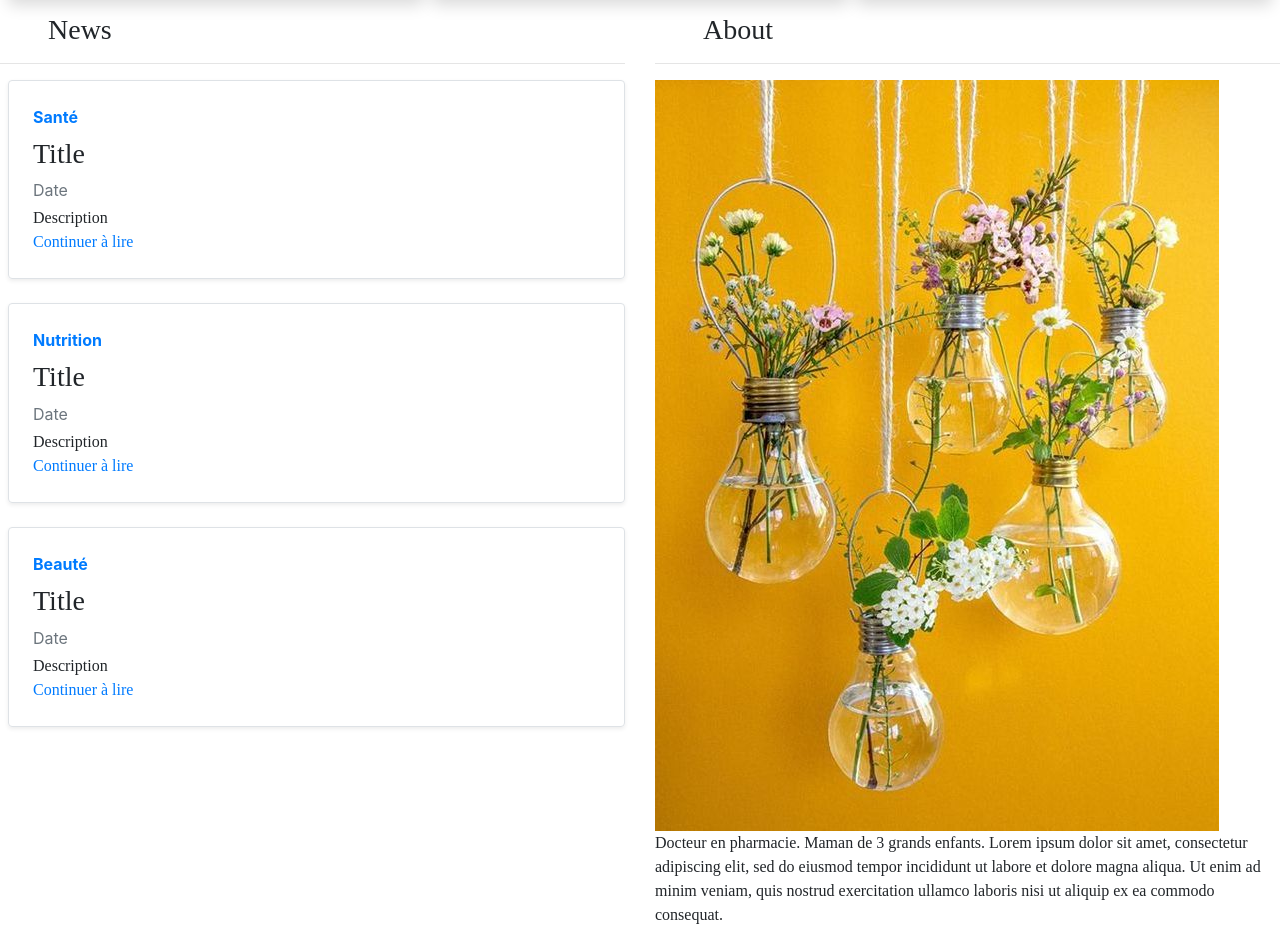
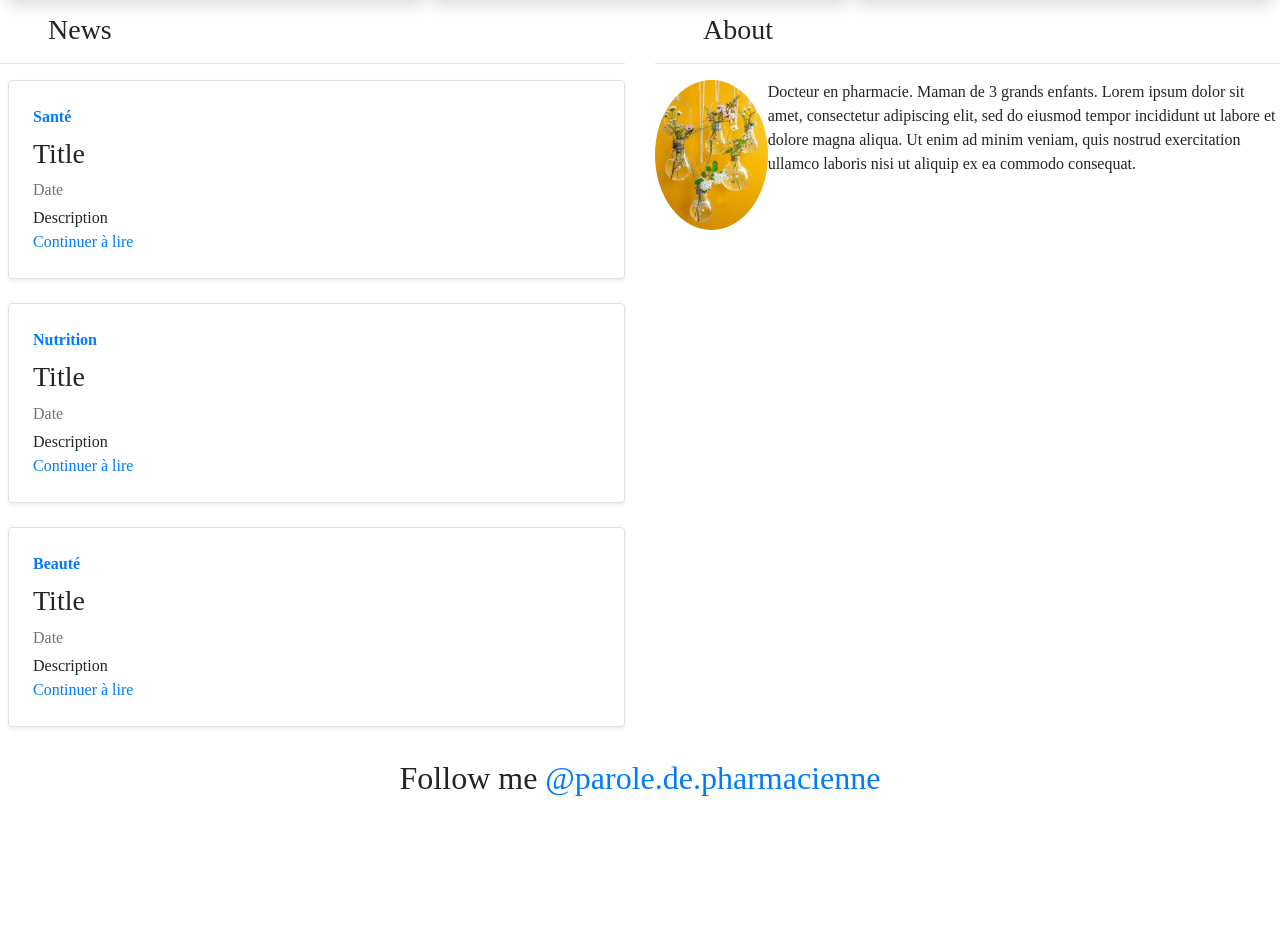
Before and after one commit to leo411/Parole-de-pharmacienne, a Gatsby site: page / in a window 1280 px wide. Shown: the part 973-1903 px from the top of the page. After the commit the page ends 1802 px from the top, so only its background shows below. Built offline with nearby package versions, Linux system fonts and the light colour scheme; Gatsby itself is replaced by a stand-in of ours; a web font is replaced by a local one.

Commit message:
cleanup of the bio

```diff
--- a/src/components/bio.js
+++ b/src/components/bio.js
@@ -1,92 +1,22 @@
-/**
- * Bio component that queries for data
- * with Gatsby's StaticQuery component
- *
- * See: https://www.gatsbyjs.org/docs/static-query/
- */
-
 import React from 'react'
-import { StaticQuery, graphql } from 'gatsby'
-import styled from 'styled-components'
 import decomaison from '../images/decomaison.jpg'
 
-function Bio() {
-    return (
-        <StaticQuery
-            query={bioQuery}
-            render={data => {
-                const { author, social } = data.site.siteMetadata
-                return (
-                    <Container>
-                        {/* <Image
-                            fixed={data.avatar.childImageSharp.fixed}
-                            alt={author}
-                            style={{
-                                marginRight: 0,
-                                marginBottom: 0,
-                                minWidth: 50,
-                                borderRadius: `100%`
-                            }}
-                            imgStyle={{
-                                borderRadius: `50%`
-                            }}
-                        /> */}
-                        <div>
-                            <div
-                                style={{
-                                    marginRight: 0,
-                                    marginBottom: 0,
-                                    minWidth: 50,
-                                    borderRadius: `100%`
-                                }}
-                            >
+const Bio = () => (
+    <div class="d-flex">
         <img
             src={decomaison}
-                                    imgStyle={{
-                                        borderRadius: `500px`,
+            style={{
+                borderRadius: `50%`,
                 height: '150px'
             }}
         />
-                            </div>
         <p>
-                                Docteur en pharmacie. Maman de 3 grands enfants.
-                                Lorem ipsum dolor sit amet, consectetur
-                                adipiscing elit, sed do eiusmod tempor
-                                incididunt ut labore et dolore magna aliqua. Ut
-                                enim ad minim veniam, quis nostrud exercitation
-                                ullamco laboris nisi ut aliquip ex ea commodo
-                                consequat.
+            Docteur en pharmacie. Maman de 3 grands enfants. Lorem ipsum dolor
+            sit amet, consectetur adipiscing elit, sed do eiusmod tempor
+            incididunt ut labore et dolore magna aliqua. Ut enim ad minim
+            veniam, quis nostrud exercitation ullamco laboris nisi ut aliquip ex
+            ea commodo consequat.
         </p>
     </div>
-                    </Container>
 )
-            }}
-        />
-    )
-}
-
-const bioQuery = graphql`
-    query BioQuery {
-        avatar: file(absolutePath: { regex: "/profile-pic.jpg/" }) {
-            childImageSharp {
-                fixed(width: 50, height: 50) {
-                    ...GatsbyImageSharpFixed
-                }
-            }
-        }
-        site {
-            siteMetadata {
-                author
-                social {
-                    twitter
-                }
-            }
-        }
-    }
-`
-
-const Container = styled.div`
-    display: flex;
-`
-
 export default Bio
--- a/src/styles/global.css
+++ b/src/styles/global.css
@@ -18,18 +18,15 @@
     font-family: 'Poppins';
     src: url('../assets/fonts/fonts/Poppins/Poppins-Regular.ttf');
 }
-p {
+body {
     font-family: 'Poppins';
 }
-h2 {
+
+h1,
+h2,
+h3,
+h4,
+h5,
+h6 {
     font-family: 'Merriweather';
 }
-a {
-    font-family: 'Merriweather';
-}
-h3 {
-    font-family: 'Merriweather';
-}
-img {
-    margin-bottom: 0rem;
-}
```
Lines whose indentation alone changed are shown as unchanged.
